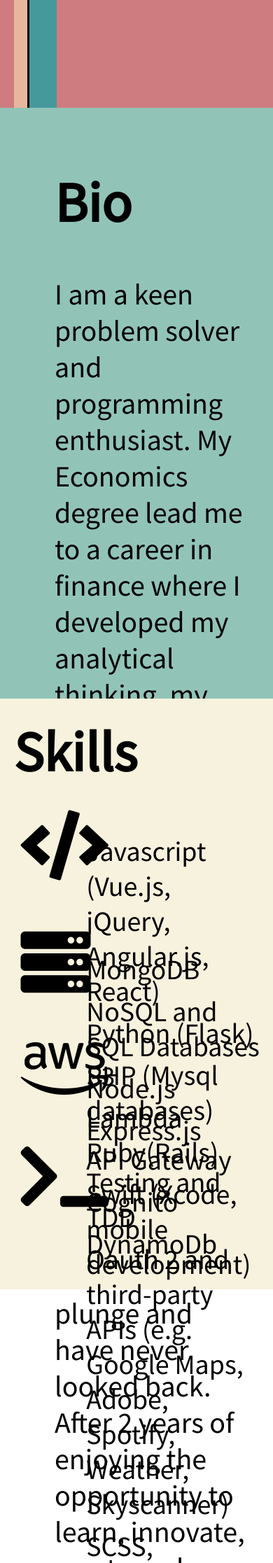
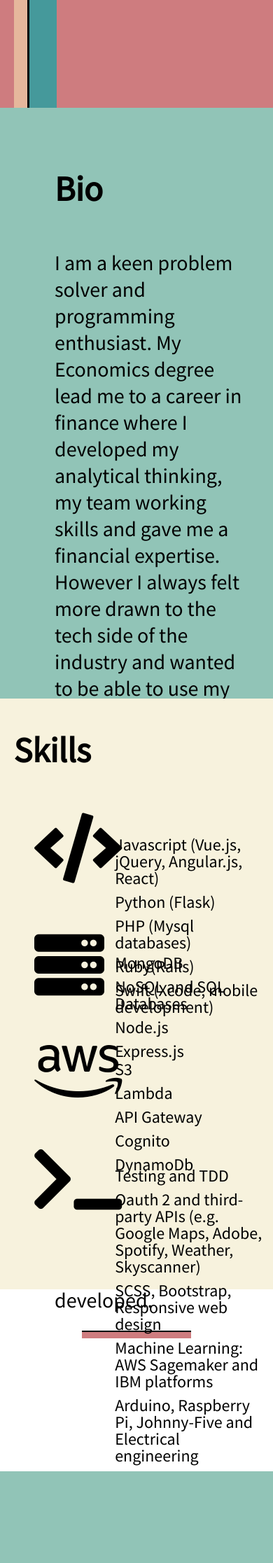
Before and after one commit to hannahwynnjones/super-simple-site, a PHP site: page / in a window 390 px wide. Shown: the part 690-2923 px from the top of the page at 70% size. After the commit the page ends 2792 px from the top, so only its background shows below. Run offline with PHP 8.4, Linux system fonts and the light colour scheme; some libraries are stand-ins or nearby versions.

Commit message:
responsive for mobile X, 6, ipad and ipad pro

```diff
--- a/css/style.css
+++ b/css/style.css
@@ -319,28 +319,28 @@ ul {
 
 
   p {
-    font-size: 42px;
+    font-size: 40px;
     /* width: 80%; */
   }
 
   /* ================== SKILLS ================== */
 
   #middle {
-    height: 100vh;
+    height: 200vh;
 
   }
 
   #middle .hide-div {
     position: relative;
-    top: 3%;
+    top: 5%;
     left: 5%;
   }
 
   .skills-icons {
-    width: 100vw;
+    width: 80%;
     height: 20%;
-    left: 5%;
-    top: 5%;
+    left: 10%;
+    top: 10%;
  }
 
  .db-section {
@@ -368,15 +368,16 @@ ul {
  }
 
  ul {
-   width: 65%;
+   width: 70%;
    /* background-color: yellow; */
    float: left;
-   left: 10%;
+   left: 20%;
    position: relative;
  }
 
  li {
    font-size: 40px;
+   line-height: 2;
  }
 
  .hide-again {
@@ -384,3 +385,59 @@ ul {
  }
 
 }
+
+/* On screens that are 600px or less */
+
+@media (max-width: 600px), screen and (orientation: portrait) {
+
+  h2 {
+    font-size: 50px;
+  }
+
+  p {
+    font-size: 30px;
+    /* width: 80%; */
+  }
+
+  .developer {
+    left: 10%;
+    width: 80%;
+    margin-top: 5%;
+  }
+
+  .hide-div i{
+    font-size: 80px;
+    margin-bottom: 10%;
+  }
+
+  .mobile-div {
+    display: inline-block;
+  }
+  .mobile-div .icons{
+    margin: 30px;
+  }
+
+  .bio {
+    /* background-color: yellow; */
+  }
+
+  .mobile-line {
+    width: 40%;
+    position: relative;
+    height: 1vh;
+    left: 30%;
+    border-top: solid 2px black;
+    top: 13%;
+    background-color: #CE7C7F;
+  }
+
+  #middle {
+    height: 100vh;
+  }
+
+  li {
+    font-size: 24px;
+    line-height: 1;
+  }
+
+}
--- a/index.html
+++ b/index.html
@@ -27,10 +27,14 @@
         </div>
 
         <div class="center-div hide-div">
-          <a href="mailto:hello@hannahwynnjones.com"><div class="icons"><i class="fa fa-envelope"></i></div></a>
-          <a href="https://github.com/hannahwynnjones"><div class="icons"><i class="fab fa-github"></i></div></a>
-          <a href="https://www.linkedin.com/in/hannahwynnjones/"><div class="icons"><i class="fab fa-linkedin"></i></div></a>
-          <a href="https://twitter.com/HannahWynnJones"><div class="icons"><i class="fab fa-twitter"></i></div></a>
+          <div class="mobile-div">
+            <a href="mailto:hello@hannahwynnjones.com"><div class="icons"><i class="fa fa-envelope"></i></div></a>
+            <a href="https://github.com/hannahwynnjones"><div class="icons"><i class="fab fa-github"></i></div></a>
+          </div>
+          <div class="mobile-div">
+            <a href="https://www.linkedin.com/in/hannahwynnjones/"><div class="icons"><i class="fab fa-linkedin"></i></div></a>
+            <a href="https://twitter.com/HannahWynnJones"><div class="icons"><i class="fab fa-twitter"></i></div></a>
+          </div>
         </div>
       </div>
       <div id="rightSide">
@@ -42,6 +46,8 @@
             <p>I am a keen problem solver and programming enthusiast.  My Economics degree lead me to a career in finance where I developed my analytical thinking, my team working skills and gave me a financial expertise.  However I always felt more drawn to the tech side of the industry and wanted to be able to use my creativity and actually build something.  I took the plunge and have never looked back.  After 2 years of enjoying the opportunity to learn, innovate, create and bring my ideas to life in a marketing environment, I’m now looking to work with a tech-focused company with defined deliverables, and forward-thinking techniques to help me grow as a developer and make use of the wide range of skills I have developed.
             </p>
           </div>
+
+          <div class="mobile-line"></div>
 
         </div>
         <div class="thirds" id="middle">
```
